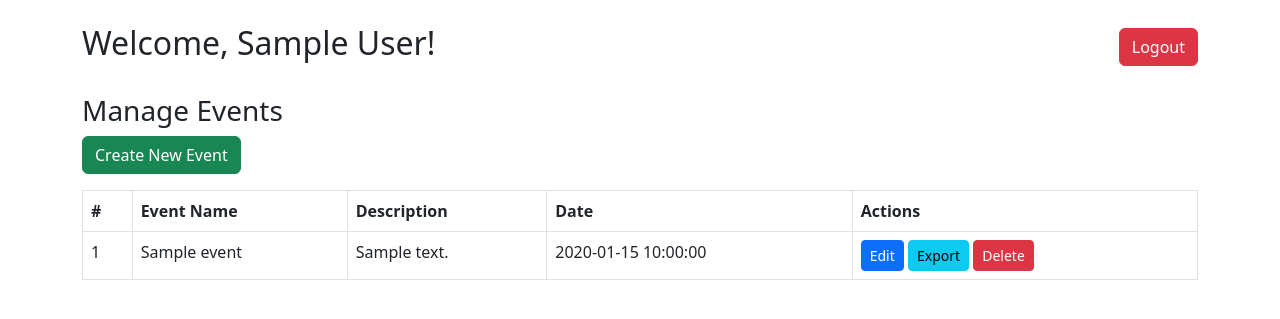
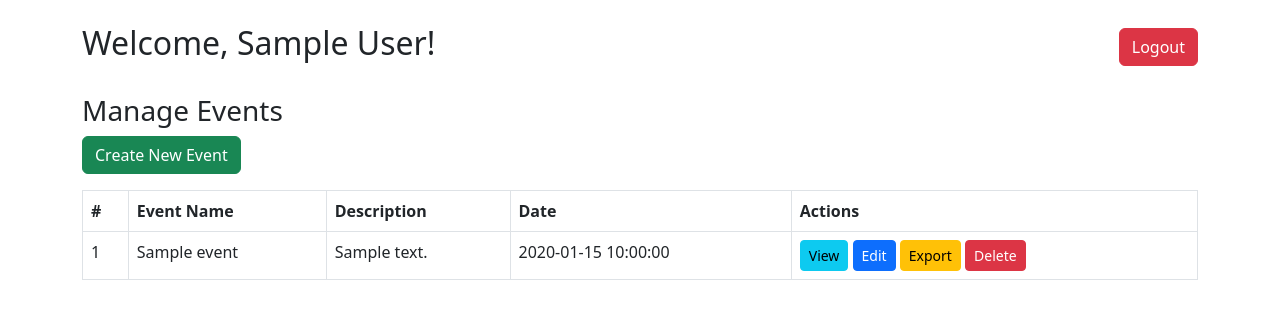
Before and after one commit to suvashsumon/Ollyo-EMS, a PHP site: page /dashboard.php in a window 1280 px wide. Shown: the top 319 px of the page. Run offline with PHP 8.4, Linux system fonts and the light colour scheme; the visitor is signed in with stand-in values (Sample User, id 1); tables that the repository leaves empty or names only in its code hold one stand-in row (values such as "Sample post").

Commit message:
view_event included into dashboard

```diff
--- a/dashboard.php
+++ b/dashboard.php
@@ -56,9 +56,10 @@ $events = $event->getEvents($user);
                     <td><?php echo htmlspecialchars($event['description']); ?></td>
                     <td><?php echo htmlspecialchars($event['date']); ?></td>
                     <td>
+                        <a href="view_event.php?id=<?php echo $event['id']; ?>" class="btn btn-info btn-sm">View</a>
                         <a href="edit_event.php?id=<?php echo $event['id']; ?>" class="btn btn-primary btn-sm">Edit</a>
                         <?php if ($user['role'] === 'admin'): ?>
-                            <a href="export_event.php?id=<?php echo $event['id']; ?>" class="btn btn-info btn-sm">Export</a>
+                            <a href="export_event.php?id=<?php echo $event['id']; ?>" class="btn btn-warning btn-sm">Export</a>
                         <?php endif; ?>
                         <a href="delete_event.php?id=<?php echo $event['id']; ?>" class="btn btn-danger btn-sm" onclick="return confirm('Are you sure?')">Delete</a>
                     </td>
```
